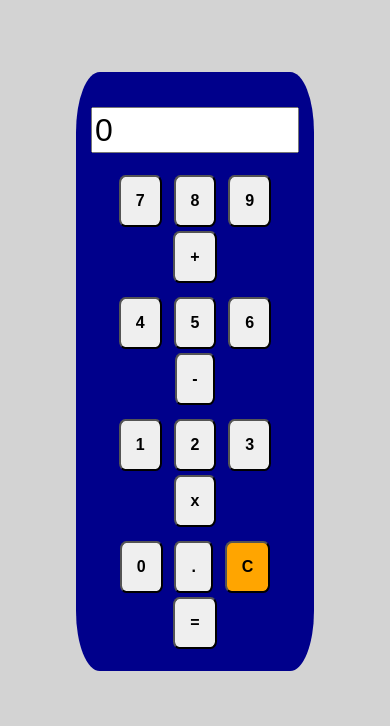
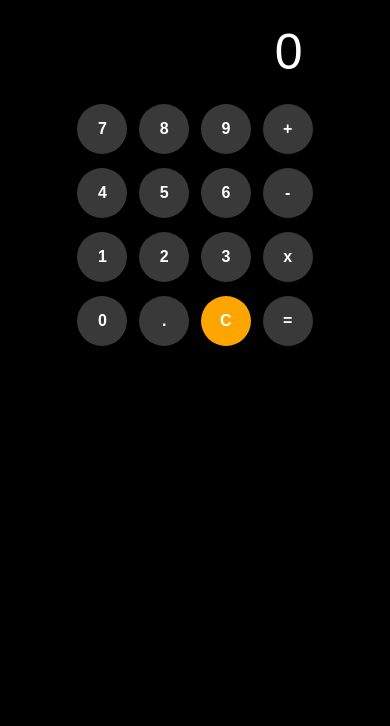
Before and after one commit to matthewlynner/matthewlynner.github.io, a plain HTML site: page calculator/index.html in a window 390 px wide. Shown: the part 118-844 px from the top of the page. Drawn offline with Linux system fonts and the light colour scheme.

Commit message:
edits Update jumbotron animation to use call back function Update calculator styling Fix text errors Improve project responsiveness

```diff
--- a/calculator/index.html
+++ b/calculator/index.html
@@ -1,6 +1,7 @@
 <!DOCTYPE html>
 <html>
   <head>
+    <meta name="viewport" content="width=device-width, initial-scale=1.0">
     <script type="text/javascript" src="calculator.js"></script>
     <link rel="stylesheet" href="style.css"/>
   </head>
--- a/calculator/style.css
+++ b/calculator/style.css
@@ -1,5 +1,5 @@
 body {
-  background-color: lightgrey;
+  background-color: #000;
 }
 
 .container {
@@ -9,16 +9,8 @@ body {
   font-size: 28px;
 }
 
-.calcForm {
-  position: absolute;
-  text-align: center;
-  background-color: darkblue;
-  margin-top: 50px;
-  padding: 15px;
-  left: 50%;
-  -webkit-transform: translateX(-50%);
-  transform: translateX(-50%);
-  border-radius: 10%
+h1 {
+  color: #FFF;
 }
 
 .calcRow {
@@ -26,19 +18,28 @@ body {
 }
 
 .calcDisplay {
-  width: 200px;
-  height: 40px;
+  width: 215px;
+  height: auto;
+  background-color: #000;
+  color: #fff;
   margin-bottom: 15px;
-  font-size: 32px;
-  margin-top: 20px;
+  font-size: 50px;
+  text-align: right;
+  border: 0;
 }
 
 .calcButton {
-  border-radius: 15%;
+  border-radius: 50%;
   font-weight: bold;
   padding: 15px;
   margin: 2px;
   font-size: 16px;
+  height: 50px;
+  width: 50px;
+  border: 0;
+  background-color: #393939;
+  color: #FFF;
+  cursor: pointer;
 }
 
 #clearButton {
```
Also changed, not shown: ColorGuessingGame/color.html (+1 -0 lines), index.js (+15 -17 lines), projects.html (+3 -4 lines), quotes/index.html (+1 -0 lines).
